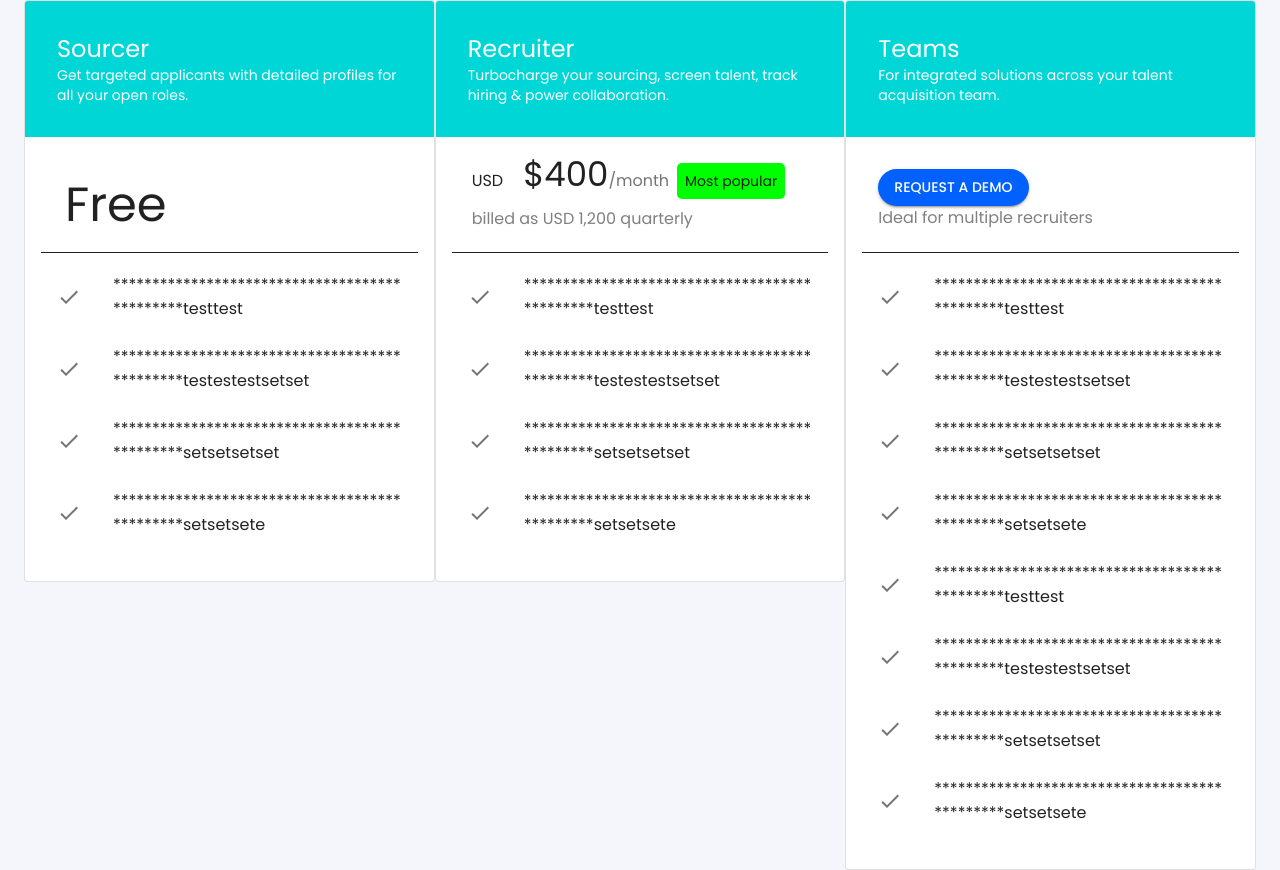
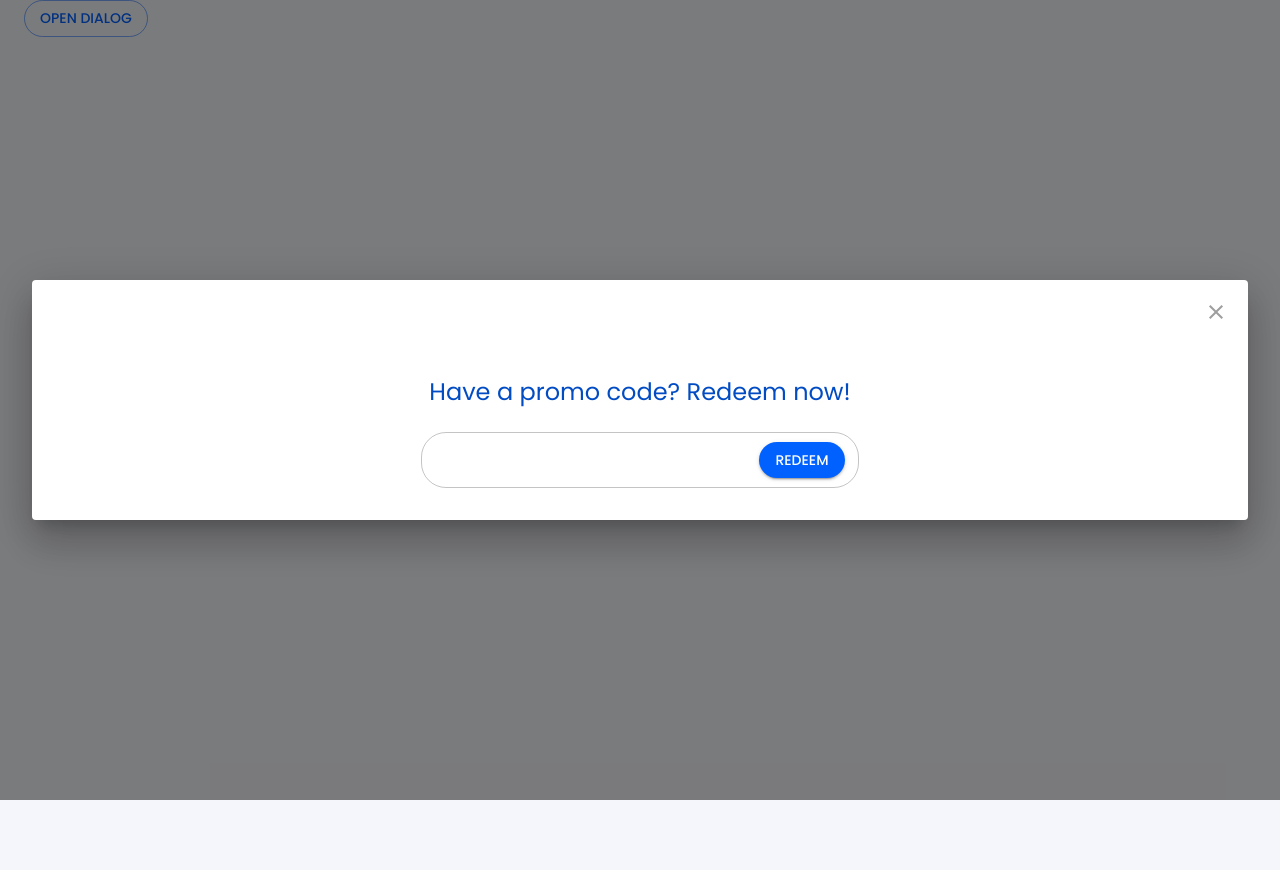
Before and after one commit to takeramagan/Smart-Match, a Next.js app: page /pricing in a window 1280 px wide. After the commit the page ends 800 px from the top, so only its background shows below. Built offline with nearby package versions, Linux system fonts and the light colour scheme.

Commit message:
add_promo_dialog

```diff
--- a/src/constant/constant.js
+++ b/src/constant/constant.js
@@ -1,3 +1,5 @@
+
+
 export const toastStyle = {
   position: "top-center",
   autoClose: 3000,
@@ -7,3 +9,42 @@ export const toastStyle = {
   draggable: true,
   progress: undefined,
 }//toast 式样
+
+export const tiers = [
+  {
+      title: 'Sourcer',
+      titleSubHeader: "Get targeted applicants with detailed profiles for all your open roles.",
+      price: '0',
+      description: [
+        '**********************************testtest',
+        '************************************testestestsetset',
+        '******************************************setsetsete'
+      ],
+  },
+  {
+      title: 'Recruiter',
+      titleSubHeader: "Turbocharge your sourcing, screen talent, track hiring & power collaboration.",
+      subheader: 'Most popular',
+      price: '400',
+      description: [
+          '***********************************testtest',
+          '*******************************testestestsetset',
+          '***************************************setsetsetset',
+          '**********************setsetsete',
+      ],
+      buttonText: 'Buy',
+      buttonVariant: 'contained',
+  },
+  {
+      title: 'Teams',
+      titleSubHeader: "For integrated solutions across your talent acquisition team.",
+      description: [
+          '************************ddddd*****setsetsete',
+          '************************ddddddsasfasdd*****setsetsete',
+          '************************ddddd*fadsfasdf****setsetsete',
+          '************************ddddd**asdfsda***setsetsete',
+      ],
+      buttonText: 'Buy',
+      buttonVariant: 'contained',
+  },
+];
--- a/src/features/pricingPage/pricingSection.js
+++ b/src/features/pricingPage/pricingSection.js
@@ -1,4 +1,4 @@
-import { Container, Grid, Card, CardHeader, CardContent, Box, Typography, CardActions, Button } from '@material-ui/core';
+import { Grid, Card, CardHeader, CardContent, Box, Typography, CardActions, Button } from '@material-ui/core';
 
 import List from '@material-ui/core/List';
 import ListItem from '@material-ui/core/ListItem';
@@ -10,9 +10,8 @@ import CheckIcon from '@material-ui/icons/Check';
 import StarIcon from '@material-ui/icons/Star';
 
 export default function PricingSection(props) {
-
     return (
-        <Container maxWidth="lg" component="main">
+        // Grid section shows available options
         <Grid container spacing={0} alignItems="stretch">
             {props.tiers.map((tier) => (
                 // Enterprise card is full width at sm breakpoint
@@ -23,7 +22,7 @@ export default function PricingSection(props) {
                     sm={tier.title === 'Enterprise' ? 12 : 6}
                     md={4}
                 >
-                        <Card variant="outlined">
+                    <Card variant="outlined" style={{ height: "100%", position: "relative" }}>
                         {/* Card header section */}
                         <CardHeader
                             title={tier.title}
@@ -37,7 +36,7 @@ export default function PricingSection(props) {
                             }}
                             style={{ backgroundColor: "#00d6d6", padding: "32px", color: "#ffffff" }}
                         />
-                            <CardContent>
+                        <CardContent style={{ marginBottom: "52px" }}>
                             {/* Card content section 1*/}
                             {/* Card content section 1: Free account */
                                 (tier.price === "0" &&
@@ -97,7 +96,7 @@ export default function PricingSection(props) {
                                             /month
                                             </Typography>
                                         {tier.subheader === undefined ? null :
-                                                <Box component="span" p={1} m={1} style={{ backgroundColor: "#00FF00", borderRadius:"5px"}}>
+                                            <Box component="span" p={1} m={1} style={{ backgroundColor: "#00FF00", borderRadius: "5px" }}>
                                                 <Typography variant="body2">{tier.subheader}</Typography>
                                             </Box>
                                         }
@@ -123,31 +122,19 @@ export default function PricingSection(props) {
                                                 }
                                             }} />
                                     </ListItem>
-
-                                        // <Typography
-                                        //     component="li"
-                                        //     variant="subtitle1"
-                                        //     key={line}
-                                        //     style={{
-                                        //         content: "+",
-                                        //         marginRight: "4px"
-                                        //     }}
-                                        // >
-
-                                        //     {line}
-                                        // </Typography>
                                 ))}
                             </List>
                         </CardContent>
-                            {/* <CardActions>
-                                <Button fullWidth variant={tier.buttonVariant}>
+                        {tier.buttonText !== undefined &&
+                            <CardActions style={{ position: "absolute", bottom: "8px", width: "100%" }}>
+                                <Button fullWidth color={"primary"} variant={tier.buttonVariant}>
                                     {tier.buttonText}
                                 </Button>
-                            </CardActions> */}
+                            </CardActions>
+                        }
                     </Card>
                 </Grid>
             ))}
         </Grid>
-        </Container >
     )
 };
--- /dev/null
+++ b/src/features/pricingPage/promoDialog.js
@@ -0,0 +1,90 @@
+
+/*import material ui related */
+import { withStyles, Button, Dialog, IconButton, Typography } from '@material-ui/core';
+// material ui dialog components
+import MuiDialogTitle from '@material-ui/core/DialogTitle';
+import MuiDialogContent from '@material-ui/core/DialogContent';
+import MuiDialogActions from '@material-ui/core/DialogActions';
+// import material ui icons
+import CloseIcon from '@material-ui/icons/Close';
+
+// import react related
+import { useState } from "react";
+
+
+import PricingSection from "./pricingSection";
+import { PromoSection } from "./promoSection";
+
+import { tiers } from "../../constant/constant";
+
+const styles = (theme) => ({
+    root: {
+        margin: theme.spacing(2),
+        padding: theme.spacing(2),
+    },
+    closeButton: {
+        position: 'absolute',
+        right: theme.spacing(1),
+        top: theme.spacing(1),
+        color: theme.palette.grey[500],
+    },
+});
+
+const DialogTitle = withStyles(styles)((props) => {
+    const { children, classes, onClose, ...other } = props;
+    return (
+        <MuiDialogTitle disableTypography className={classes.root} {...other}>
+            <Typography variant="h6">{children}</Typography>
+            {onClose ? (
+                <IconButton aria-label="close" className={classes.closeButton} onClick={onClose}>
+                    <CloseIcon />
+                </IconButton>
+            ) : null}
+        </MuiDialogTitle>
+    );
+});
+
+const DialogContent = withStyles((theme) => ({
+    root: {
+        padding: theme.spacing(2),
+    },
+}))(MuiDialogContent);
+
+const DialogActions = withStyles((theme) => ({
+    root: {
+        margin: 0,
+        padding: theme.spacing(1),
+    },
+}))(MuiDialogActions);
+
+export const PromoDialog = (props) => {
+    const [open, setOpen] = useState(true);
+
+    const handleClickOpen = () => {
+        setOpen(true);
+    };
+    const handleClose = () => {
+        setOpen(false);
+    };
+
+    return (
+        <div>
+            {props.status === "test" &&
+                < Button variant="outlined" color="primary" onClick={handleClickOpen}>
+                    Open dialog
+                </Button>
+            }
+            <Dialog onClose={handleClose} open={open} fullWidth maxWidth="lg">
+                <DialogTitle onClose={handleClose} />
+                {props.status === "business" &&
+                    <DialogContent >
+                        <PricingSection tiers={tiers} />
+                    </DialogContent>
+                }
+                <DialogActions>
+                    <PromoSection />
+                </DialogActions>
+            </Dialog>
+        </div >
+    );
+}
--- /dev/null
+++ b/src/features/pricingPage/promoSection.js
@@ -0,0 +1,44 @@
+import { TextField, Grid, Typography, Button, InputAdornment } from '@material-ui/core';
+
+import { useState } from "react";
+
+export const PromoSection = (props) => {
+    const [promoCode, setPromoCode] = useState("");
+
+    const handleChange = (event) => {
+        setPromoCode(event.target.value);
+    }
+    const handleSubmitPromo=(event)=>{
+        console.log(promoCode);
+    }
+
+    return (
+        // Grid section shows promo dialog
+        <Grid container spacing={3} alignItems="center" style={{ padding: "24px", textAlign: "center" }}>
+            <Grid item xs={12}>
+                <Typography component="h5" variant="h5" style={{ color: "#024CC3" }}>
+                    Have a promo code? Redeem now!
+                </Typography>
+            </Grid>
+            <Grid item xs={12}>
+                <TextField
+                    value={promoCode}
+                    variant={"outlined"}
+                    type={'text'}
+                    onChange={handleChange}
+                    InputProps={{
+                        style:{
+                            borderRadius: 25, borderColor: '#C3C5DF'
+                        },
+                        endAdornment:
+                            <InputAdornment position="end">
+                                <Button variant="contained" color="primary" onClick={handleSubmitPromo}>
+                                    REDEEM
+                                </Button>
+                            </InputAdornment>
+                    }}
+                />
+            </Grid>
+        </Grid >
+    )
+};
--- a/src/i18n/en.json
+++ b/src/i18n/en.json
@@ -151,5 +151,13 @@
   },
   "export": {
     "exportFile": "Export Report to PDF"
+  },
+  "pricing": {
+    "Sourcer": "Sourcer",
+    "Sourcer_SubHeader": "Get targeted applicants with detailed profiles for all your open roles.",
+    "Recruiter": "Recruiter",
+    "Recruiter_SubHeader": "Turbocharge your sourcing, screen talent, track hiring & power collaboration.",
+    "Teams": "Teams",
+    "Teams_SubHeader": "For integrated solutions across your talent acquisition team."
   }
 }
--- a/src/pages/pricing.js
+++ b/src/pages/pricing.js
@@ -1,59 +1,19 @@
+import { Container } from '@material-ui/core';
+
+import PricingSection from "../features/pricingPage/pricingSection";
+import { PromoSection } from "../features/pricingPage/promoSection";
+import { PromoDialog } from "../features/pricingPage/promoDialog";
 
 
-import PricingSection from "../features/pricingPage/pricingSection";
-
-export default function PricingPage () {
-
-    const tiers = [
-        {
-            title: 'Sourcer',
-            titleSubHeader: "Get targeted applicants with detailed profiles for all your open roles.",
-            price: '0',
-            description: [
-                '**********************************************testtest',
-                '**********************************************testestestsetset',
-                '**********************************************setsetsetset',
-                '**********************************************setsetsete',
-            ],
-            buttonText: 'Sign up for free',
-            buttonVariant: 'outlined',
-        },
-        {
-            title: 'Recruiter',
-            titleSubHeader: "Turbocharge your sourcing, screen talent, track hiring & power collaboration.",
-            subheader: 'Most popular',
-            price: '400',
-            description: [
-                '**********************************************testtest',
-                '**********************************************testestestsetset',
-                '**********************************************setsetsetset',
-                '**********************************************setsetsete',
-            ],
-            buttonText: 'Get started',
-            buttonVariant: 'contained',
-        },
-        {
-            title: 'Teams',
-            titleSubHeader: "For integrated solutions across your talent acquisition team.",
-            description: [
-                '**********************************************testtest',
-                '**********************************************testestestsetset',
-                '**********************************************setsetsetset',
-                '**********************************************setsetsete',
-                '**********************************************testtest',
-                '**********************************************testestestsetset',
-                '**********************************************setsetsetset',
-                '**********************************************setsetsete',
-            ],
-            buttonText: 'Contact us',
-            buttonVariant: 'outlined',
-        },
-    ];
+import { tiers } from "../constant/constant";
+export default function PricingPage() {
 
     return (
-        <div>
-            <PricingSection tiers={tiers}/>
-        </div>
+        <Container maxWidth="lg" component="main">
+            <PromoDialog status = "test"/>
+            {/* <PricingSection tiers={tiers} />
+            <PromoSection /> */}
+        </Container >
 
     )
 }
```
Also changed, not shown: src/pages/report.js (+76 -75 lines). Lines whose indentation alone changed are shown as unchanged.
